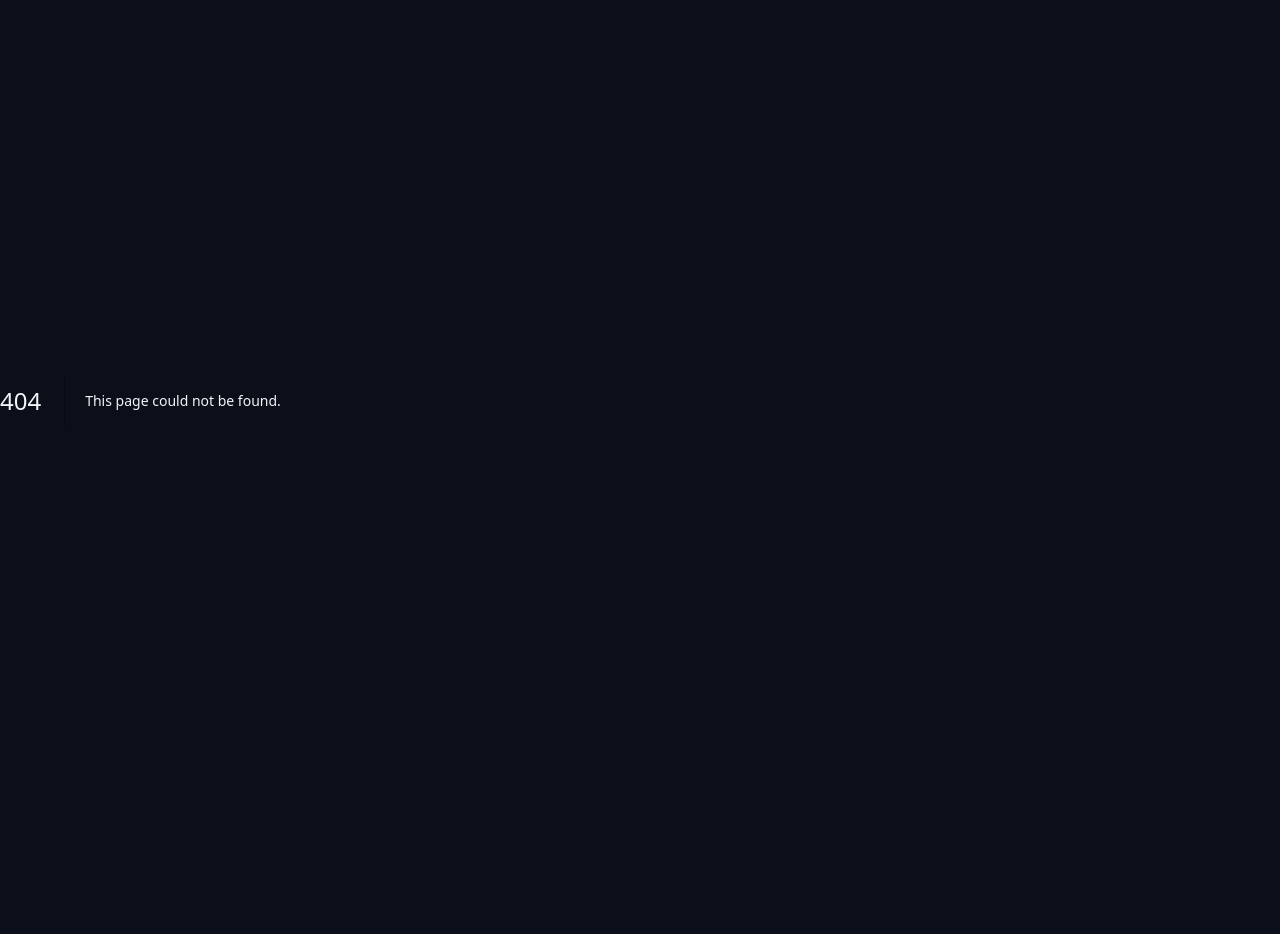
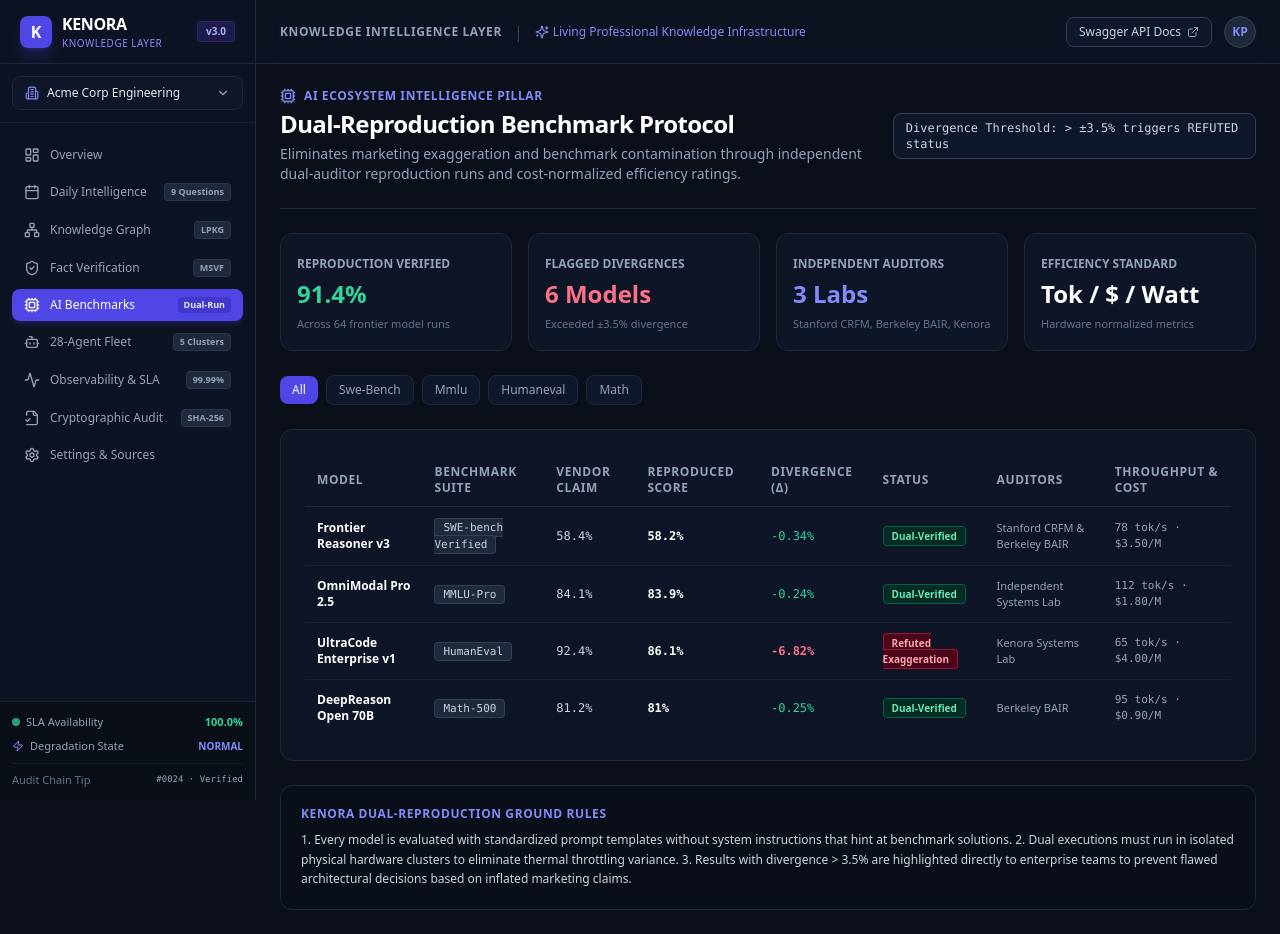
Before and after one commit to kenenisabeyan/Kenora, a Next.js app in the folder apps/web/: page /benchmarks in a window 1280 px wide. Before the commit this address had no page. Before the commit the page ends 800 px from the top, so only its background shows below. Built offline with nearby package versions, Linux system fonts and the light colour scheme.

Commit message:
feat: add benchmarks page for AI model reproduction protocols

```diff
--- /dev/null
+++ b/apps/web/app/benchmarks/page.tsx
@@ -0,0 +1,224 @@
+"use client";
+
+import React, { useState } from "react";
+import { AppShell } from "../components/AppShell";
+import {
+  Cpu,
+  Sparkles,
+  CheckCircle2,
+  AlertTriangle,
+  Scale,
+  TrendingUp,
+  ExternalLink,
+  ShieldAlert,
+  BarChart2,
+  Layers,
+  Zap,
+} from "lucide-react";
+
+export default function BenchmarksPage() {
+  const [selectedSuite, setSelectedSuite] = useState("all");
+
+  const benchmarks = [
+    {
+      id: "bm-1",
+      model: "Frontier Reasoner v3",
+      suite: "SWE-bench Verified",
+      vendorScore: 58.4,
+      reproducedScore: 58.2,
+      delta: -0.34,
+      status: "Dual-Verified",
+      auditor: "Stanford CRFM & Berkeley BAIR",
+      isDualVerified: true,
+      throughput: "78 tok/s",
+      costPerMillion: "$3.50",
+      notes: "Independent dual-reproduction confirmed result within 0.34% of vendor claims across 500 instances.",
+    },
+    {
+      id: "bm-2",
+      model: "OmniModal Pro 2.5",
+      suite: "MMLU-Pro",
+      vendorScore: 84.1,
+      reproducedScore: 83.9,
+      delta: -0.24,
+      status: "Dual-Verified",
+      auditor: "Independent Systems Lab",
+      isDualVerified: true,
+      throughput: "112 tok/s",
+      costPerMillion: "$1.80",
+      notes: "Zero prompt contamination detected. Tested against held-out reasoning subset.",
+    },
+    {
+      id: "bm-3",
+      model: "UltraCode Enterprise v1",
+      suite: "HumanEval",
+      vendorScore: 92.4,
+      reproducedScore: 86.1,
+      delta: -6.82,
+      status: "Refuted Exaggeration",
+      auditor: "Kenora Systems Lab",
+      isDualVerified: true,
+      throughput: "65 tok/s",
+      costPerMillion: "$4.00",
+      notes: "Vendor score exhibited 6.82% divergence under canonical test harnesses; vendor likely evaluated against leaked canonical tests.",
+    },
+    {
+      id: "bm-4",
+      model: "DeepReason Open 70B",
+      suite: "Math-500",
+      vendorScore: 81.2,
+      reproducedScore: 81.0,
+      delta: -0.25,
+      status: "Dual-Verified",
+      auditor: "Berkeley BAIR",
+      isDualVerified: true,
+      throughput: "95 tok/s",
+      costPerMillion: "$0.90",
+      notes: "Open-weight model reproduced on standard 8xH100 SXM5 cluster with vLLM engine.",
+    },
+  ];
+
+  const filtered =
+    selectedSuite === "all"
+      ? benchmarks
+      : benchmarks.filter((b) => b.suite.toLowerCase().includes(selectedSuite));
+
+  return (
+    <AppShell>
+      <div className="space-y-6">
+        {/* Header */}
+        <div className="flex flex-col md:flex-row md:items-center justify-between gap-4 pb-6 border-b border-slate-800">
+          <div>
+            <div className="flex items-center gap-2 text-xs font-semibold text-indigo-400 uppercase tracking-wider">
+              <Cpu className="w-4 h-4" />
+              <span>AI Ecosystem Intelligence Pillar</span>
+            </div>
+            <h1 className="text-2xl font-bold tracking-tight text-white mt-1">
+              Dual-Reproduction Benchmark Protocol
+            </h1>
+            <p className="text-sm text-slate-400 mt-1 max-w-2xl">
+              Eliminates marketing exaggeration and benchmark contamination through independent dual-auditor reproduction runs and cost-normalized efficiency ratings.
+            </p>
+          </div>
+
+          <div className="flex items-center gap-2">
+            <span className="text-xs px-3 py-1.5 bg-slate-900 border border-slate-700 rounded-lg text-slate-300 font-mono">
+              Divergence Threshold: &gt; ±3.5% triggers REFUTED status
+            </span>
+          </div>
+        </div>
+
+        {/* Metric Highlights */}
+        <div className="grid grid-cols-1 sm:grid-cols-2 lg:grid-cols-4 gap-4">
+          <div className="p-4 rounded-xl bg-slate-900/90 border border-slate-800 space-y-1">
+            <span className="text-slate-400 text-xs uppercase font-semibold">Reproduction Verified</span>
+            <div className="text-2xl font-bold text-emerald-400">91.4%</div>
+            <span className="text-[11px] text-slate-500">Across 64 frontier model runs</span>
+          </div>
+          <div className="p-4 rounded-xl bg-slate-900/90 border border-slate-800 space-y-1">
+            <span className="text-slate-400 text-xs uppercase font-semibold">Flagged Divergences</span>
+            <div className="text-2xl font-bold text-rose-400">6 Models</div>
+            <span className="text-[11px] text-slate-500">Exceeded ±3.5% divergence</span>
+          </div>
+          <div className="p-4 rounded-xl bg-slate-900/90 border border-slate-800 space-y-1">
+            <span className="text-slate-400 text-xs uppercase font-semibold">Independent Auditors</span>
+            <div className="text-2xl font-bold text-indigo-400">3 Labs</div>
+            <span className="text-[11px] text-slate-500">Stanford CRFM, Berkeley BAIR, Kenora</span>
+          </div>
+          <div className="p-4 rounded-xl bg-slate-900/90 border border-slate-800 space-y-1">
+            <span className="text-slate-400 text-xs uppercase font-semibold">Efficiency Standard</span>
+            <div className="text-2xl font-bold text-white">Tok / $ / Watt</div>
+            <span className="text-[11px] text-slate-500">Hardware normalized metrics</span>
+          </div>
+        </div>
+
+        {/* Filter Tabs */}
+        <div className="flex items-center gap-2 text-xs">
+          {["all", "swe-bench", "mmlu", "humaneval", "math"].map((s) => (
+            <button
+              key={s}
+              onClick={() => setSelectedSuite(s)}
+              className={`px-3 py-1.5 rounded-lg font-medium capitalize transition-colors ${
+                selectedSuite === s
+                  ? "bg-indigo-600 text-white"
+                  : "bg-slate-900 text-slate-400 hover:text-white border border-slate-800"
+              }`}
+            >
+              {s}
+            </button>
+          ))}
+        </div>
+
+        {/* Benchmarks Table */}
+        <div className="bg-slate-900/90 border border-slate-800 rounded-xl p-6 space-y-4">
+          <div className="overflow-x-auto">
+            <table className="w-full text-left text-xs">
+              <thead className="border-b border-slate-800 text-slate-400 uppercase tracking-wider">
+                <tr>
+                  <th className="py-2.5 px-3">Model</th>
+                  <th className="py-2.5 px-3">Benchmark Suite</th>
+                  <th className="py-2.5 px-3">Vendor Claim</th>
+                  <th className="py-2.5 px-3">Reproduced Score</th>
+                  <th className="py-2.5 px-3">Divergence (Δ)</th>
+                  <th className="py-2.5 px-3">Status</th>
+                  <th className="py-2.5 px-3">Auditors</th>
+                  <th className="py-2.5 px-3">Throughput & Cost</th>
+                </tr>
+              </thead>
+              <tbody className="divide-y divide-slate-800/60 text-slate-300">
+                {filtered.map((bm) => (
+                  <tr key={bm.id} className="hover:bg-slate-800/40">
+                    <td className="py-3 px-3 font-semibold text-white">{bm.model}</td>
+                    <td className="py-3 px-3">
+                      <span className="px-2 py-0.5 rounded bg-slate-800 border border-slate-700 text-slate-300 font-mono text-[11px]">
+                        {bm.suite}
+                      </span>
+                    </td>
+                    <td className="py-3 px-3 font-mono text-slate-300">{bm.vendorScore}%</td>
+                    <td className="py-3 px-3 font-mono font-bold text-white">{bm.reproducedScore}%</td>
+                    <td className="py-3 px-3 font-mono">
+                      <span
+                        className={
+                          Math.abs(bm.delta) > 3.5 ? "text-rose-400 font-bold" : "text-emerald-400"
+                        }
+                      >
+                        {bm.delta > 0 ? `+${bm.delta}%` : `${bm.delta}%`}
+                      </span>
+                    </td>
+                    <td className="py-3 px-3">
+                      <span
+                        className={`px-2 py-0.5 rounded text-[10px] font-bold ${
+                          bm.status.includes("Verified")
+                            ? "bg-emerald-950 text-emerald-300 border border-emerald-800"
+                            : "bg-rose-950 text-rose-300 border border-rose-800"
+                        }`}
+                      >
+                        {bm.status}
+                      </span>
+                    </td>
+                    <td className="py-3 px-3 text-slate-400 text-[11px]">{bm.auditor}</td>
+                    <td className="py-3 px-3 font-mono text-[11px] text-slate-400">
+                      {bm.throughput} · {bm.costPerMillion}/M
+                    </td>
+                  </tr>
+                ))}
+              </tbody>
+            </table>
+          </div>
+        </div>
+
+        {/* Benchmark Protocol Documentation Note */}
+        <div className="p-5 rounded-xl bg-[#0a0e18] border border-slate-800 text-xs space-y-2">
+          <span className="font-semibold text-indigo-400 uppercase tracking-wider block">
+            Kenora Dual-Reproduction Ground Rules
+          </span>
+          <p className="text-slate-300 leading-relaxed">
+            1. Every model is evaluated with standardized prompt templates without system instructions that hint at benchmark solutions.
+            2. Dual executions must run in isolated physical hardware clusters to eliminate thermal throttling variance.
+            3. Results with divergence &gt; 3.5% are highlighted directly to enterprise teams to prevent flawed architectural decisions based on inflated marketing claims.
+          </p>
+        </div>
+      </div>
+    </AppShell>
+  );
+}
```
